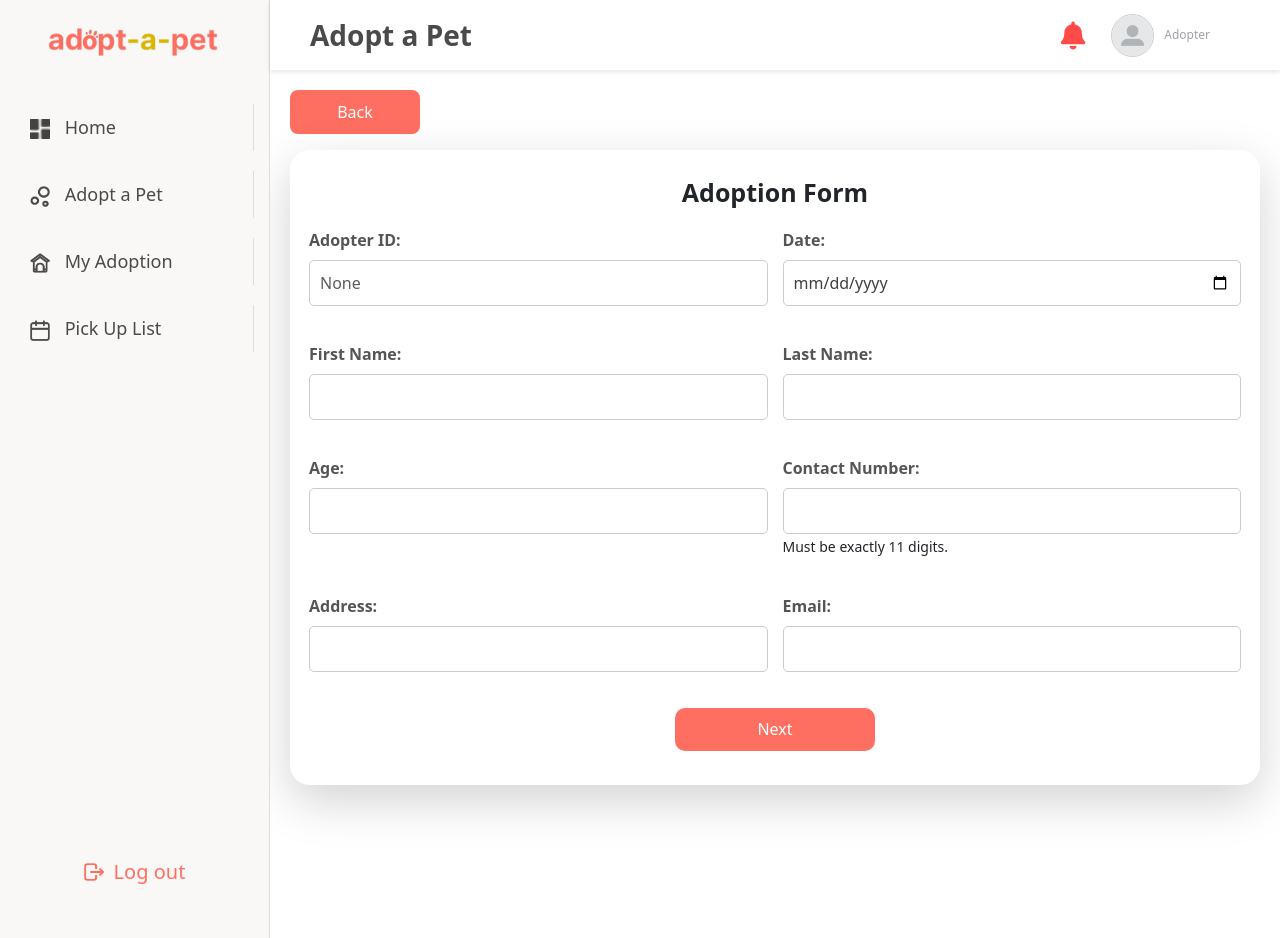
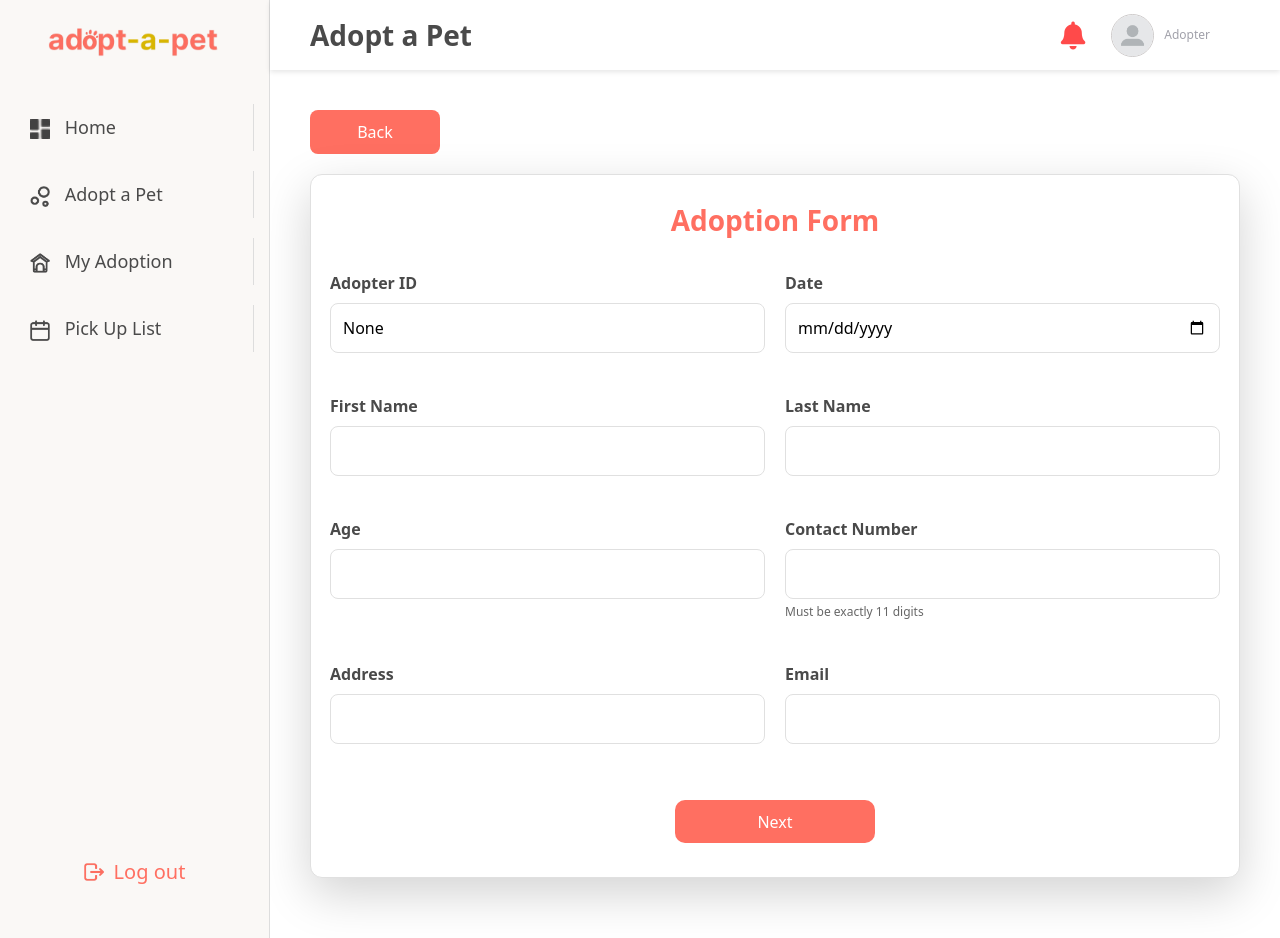
Before and after one commit to eynabdllh/pet-adoption-system, a Django app: template adopt-a-pet/request_form/templates/adopt_form.html in a window 1280 px wide. Run offline with Django 5.2, Linux system fonts and the light colour scheme; the template is opened without the code that fills it, so the values that code supplies are empty; some libraries are stand-ins or nearby versions.

Commit message:
new changes in request_form

```diff
--- a/adopt-a-pet/request_form/templates/adopt_form.html
+++ b/adopt-a-pet/request_form/templates/adopt_form.html
@@ -7,48 +7,67 @@ Adopt a Pet
 
 {% block content %}
 <style>
-    .content {
-        padding: 20px;
+    .container-fluid {
+        padding: 5px;
     }
 
     .pet-card {
-        margin-bottom: 20px;
-    }
-
-    .card {
-        border: none;
-        border-radius: 20px;
+        border-radius: 12px;
+        background-color: #ffffff;
+        padding: 20px;
+        border: 1px solid #e0e0e0;
         box-shadow: 0 4px 8px rgba(0, 0, 0, 0.1);
-        transition: 0.3s;
-    }
-
-    .d-flex {
-        display: flex;
-        justify-content: center;
-    }
-
-    .btn:hover {
-        opacity: 0.9;
-    }
-
-    .btn-next {
-        background-color: #FF6F61;
-        color: white;
-        height: 43px;
-        margin-bottom: 10px;
-        border-radius: 10px;
-        width: 200px;
+        margin-top: 20px;
     }
 
     .titleCard {
-        display: flex;
-        align-items: center;
-        justify-content: center;
+        text-align: center;
+        margin-bottom: 30px;
     }
 
     .p-font {
-        font-size: 25px;
+        color: #FF6F61;
+        font-size: 28px;
         font-weight: 700;
+        margin: 0;
+    }
+
+    .form-row {
+        display: flex;
+        gap: 20px;
+        margin-bottom: 25px;
+    }
+
+    .form-group {
+        flex: 1;
+    }
+
+    label {
+        display: block;
+        font-weight: 600;
+        color: #4A4A4A;
+        margin-bottom: 8px;
+    }
+
+    input[type="text"],
+    input[type="email"],
+    input[type="number"],
+    input[type="date"] {
+        width: 100%;
+        padding: 12px;
+        border: 1px solid #E0E0E0;
+        border-radius: 8px;
+        font-size: 16px;
+        transition: border-color 0.3s;
+    }
+
+    input[type="text"]:focus,
+    input[type="email"]:focus,
+    input[type="number"]:focus,
+    input[type="date"]:focus {
+        border-color: #FF6F61;
+        outline: none;
+        box-shadow: 0 0 0 2px rgba(255, 111, 97, 0.1);
     }
 
     .btn-clear {
@@ -57,34 +76,6 @@ Adopt a Pet
         border: 1px solid #000000;
         width: 120px;
         height: 43px;
-    }
-
-    input[type="text"], input[type="email"], input[type="number"], input[type="date"] {
-        width: 100%;
-        padding: 10px;
-        border: 1px solid #ccc;
-        border-radius: 5px;
-        font-size: 16px;
-    }
-
-    .form-row {
-        display: flex;
-        justify-content: space-between;
-        margin-bottom: 20px;
-    }
-
-    .form-group {
-        flex: 1;
-        margin-right: 15px;
-    }
-
-    .form-group:last-child {
-        margin-right: 0;
-    }
-
-    label {
-        font-weight: bold;
-        color: #555;
     }
 
     .btn-back {
@@ -99,7 +90,37 @@ Adopt a Pet
 
     .btn-back:hover {
         background-color: #e65c51;
+        color: #fff;
     }
+
+    .btn-next {
+        background-color: #FF6F61;
+        color: white;
+        height: 43px;
+        margin-bottom: 10px;
+        margin-top: 10px;
+        width: 200px;
+        border-radius: 10px;
+    }
+
+    .btn-next:hover {
+        background-color: #ff5c4d;
+    }
+
+    .d-flex {
+        display: flex;
+        justify-content: center;
+        margin-top: 30px;
+    }
+
+    small {
+        color: #666;
+        font-size: 12px;
+        margin-top: 4px;
+        display: block;
+    }
+
+    /* Modal Styles */
     .modal {
         display: none;
         position: fixed;
@@ -134,9 +155,10 @@ Adopt a Pet
     }
 </style>
 
-<!-- Main Content -->
 <div class="mb-3">
-    <a href="{% url 'view_pet' pet.id %}" class="btn btn-back">Back</a>
+    <a href="{% url 'view_pet' pet.id %}" class="btn btn-back">
+        </i> Back
+    </a>
 </div>
 
 <div class="card pet-card shadow-lg p-4">
@@ -146,55 +168,54 @@ Adopt a Pet
 
     <form method="post" id="adoptionForm">
         {% csrf_token %}
+
         <div class="form-row">
             <div class="form-group">
-                <label for="adopter_id">Adopter ID:</label>
-                <input type="text" id="adopter_id" name="adopter_id" value="{{ user.id }}" readonly style="background-color: #ffffff; border: 1px solid #ccc; color: #5d5b5b;">
+                <label for="adopter_id">Adopter ID</label>
+                <input type="text" id="adopter_id" name="adopter_id" value="{{ user.id }}" readonly class="readonly-field">
             </div>
             <div class="form-group">
-                <label for="date">Date:</label>
-                <input type="date" id="date" name="date" value="{{ today }}"  style="background-color: #ffffff; border: 1px solid #ccc; color: #3f3f3f;">
+                <label for="date">Date</label>
+                <input type="date" id="date" name="date" value="{{ today }}" class="readonly-field">
             </div>
         </div>
 
         <div class="form-row">
             <div class="form-group">
-                <label for="first_name">First Name:</label>
-                <input type="text" id="first_name" name="first_name" value="{{ user.first_name }}" style="background-color: #ffffff; border: 1px solid #ccc; color: #5d5b5b;">
+                <label for="first_name">First Name</label>
+                <input type="text" id="first_name" name="first_name" value="{{ user.first_name }}">
             </div>
             <div class="form-group">
-                <label for="last_name">Last Name:</label>
-                <input type="text" id="last_name" name="last_name" value="{{ user.last_name }}" style="background-color: #ffffff; border: 1px solid #ccc; color: #5d5b5b;">
+                <label for="last_name">Last Name</label>
+                <input type="text" id="last_name" name="last_name" value="{{ user.last_name }}">
             </div>
         </div>
 
         <div class="form-row">
             <div class="form-group">
-                <label for="age">Age:</label>
+                <label for="age">Age</label>
                 <input type="number" id="age" name="age" value="{{ form.age.value }}"
                     min="18" max="99"
-                    oninput="this.value = this.value.replace(/[^0-9]/g, '')"
-                    style="background-color: #ffffff; border: 1px solid #ccc; color: #3f3f3f;">
+                    oninput="this.value = this.value.replace(/[^0-9]/g, '')">
             </div>
             <div class="form-group">
-                <label for="contact_number">Contact Number:</label>
+                <label for="contact_number">Contact Number</label>
                 <input type="text" id="contact_number" name="contact_number" value="{{ form.contact_number.value }}"
                     maxlength="11"
                     pattern="\d{11}"
-                    oninput="this.value = this.value.replace(/[^0-9]/g, '').slice(0, 11)"
-                    style="background-color: #ffffff; border: 1px solid #ccc; color: #3f3f3f;">
-    <small>Must be exactly 11 digits.</small>
+                    oninput="this.value = this.value.replace(/[^0-9]/g, '').slice(0, 11)">
+                <small>Must be exactly 11 digits</small>
             </div>
         </div>
 
         <div class="form-row">
             <div class="form-group">
-                <label for="address">Address:</label>
-                <input type="text" id="address" name="address" value="{{ form.address.value }}" style="background-color: #ffffff; border: 1px solid #ccc; color: #3f3f3f;">
+                <label for="address">Address</label>
+                <input type="text" id="address" name="address" value="{{ form.address.value }}">
             </div>
             <div class="form-group">
-                <label for="email">Email:</label>
-                <input type="text" id="email" name="email" value="{{ form.email.value }}" style="background-color: #ffffff; border: 1px solid #ccc; color: #5d5b5b;">
+                <label for="email">Email</label>
+                <input type="email" id="email" name="email" value="{{ form.email.value }}">
             </div>
         </div>
 
```
Also changed, not shown: adopt-a-pet/request_form/templates/review_form.html (+162 -61 lines), adopt-a-pet/request_form/views.py (+69 -43 lines). Lines whose indentation alone changed are shown as unchanged.
